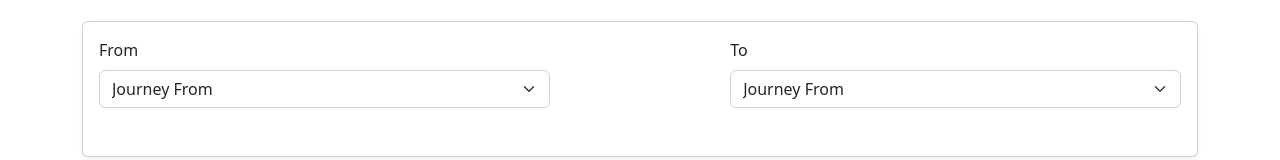
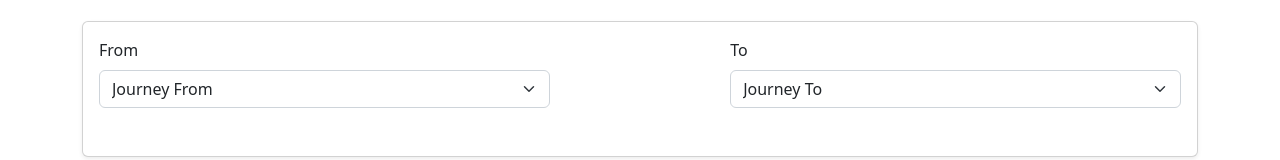
Before and after one commit to mdjawad0/BriskCabs-Deploy-Jenkins-Docker, an Angular app: page /booking in a window 1280 px wide. Shown: the part 195-355 px from the top of the page. Built offline with nearby package versions, Linux system fonts and the light colour scheme.

Commit message:
JSON Server related changes

```diff
--- a/db.json
+++ b/db.json
@@ -0,0 +1,8 @@
+{
+  "nearbyDrivers": [
+    {
+      "id": "1",
+      "name": "James"
+    }
+  ]
+}
--- a/src/app/auth.service.ts
+++ b/src/app/auth.service.ts
@@ -18,6 +18,6 @@ export class AuthService {
   }
 
   getDrivers(data: any) {
-    return this.http.post(`${environment.apiURL}/cabs/nearbyDrivers`, data);
+    return this.http.post(`${environment.apiURL}/nearbyDrivers`, data);
   }
 }
--- a/src/app/booking/booking.component.html
+++ b/src/app/booking/booking.component.html
@@ -17,7 +17,7 @@
             <option selected value="">Journey From</option>
             <option value="Delhi">Delhi</option>
             <option value="Gurugram">Gurugram</option>
-            <option value="Paradise">Paradise</option>
+            <option value="Noida">Noida</option>
           </select>
         </div>
         <div class="mb-3 col-5">
@@ -28,10 +28,10 @@
             [(ngModel)]="to"
             (ngModelChange)="getData()"
           >
-            <option selected value="">Journey From</option>
+            <option selected value="">Journey To</option>
             <option value="Delhi">Delhi</option>
             <option value="Gurugram">Gurugram</option>
-            <option value="Paradise">Paradise</option>
+            <option value="Noida">Noida</option>
           </select>
         </div>
       </div>
--- a/src/environments/environment.ts
+++ b/src/environments/environment.ts
@@ -4,7 +4,7 @@
 
 export const environment = {
   production: false,
-  apiURL: "http://localhost:8090"
+  apiURL: "http://localhost:3333"
 };
 
 /*
```
Also changed, not shown: src/app/services/admin.service.ts (deleted, +0 -14 lines).
